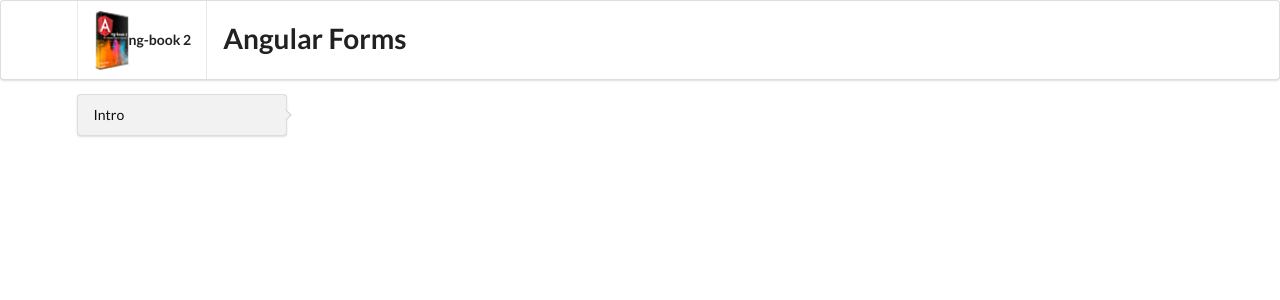
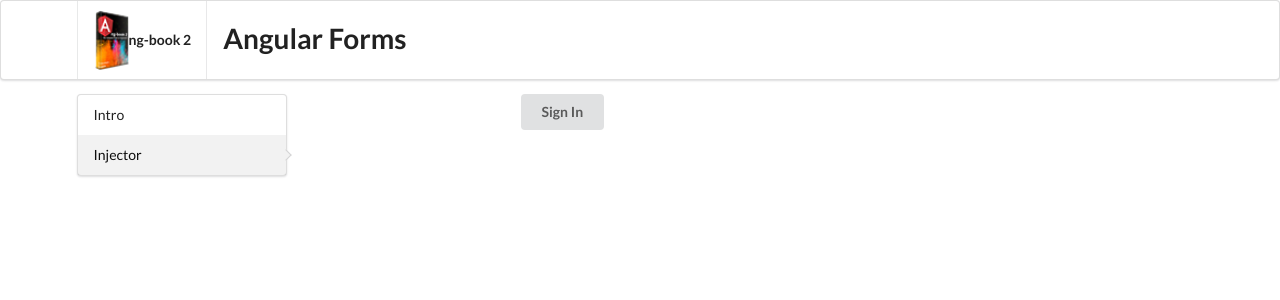
Before and after one commit to st411ar/dependency-injection, an Angular app: page /injector in a window 1280 px wide. Before the commit this address led to /. Shown: the top 300 px of the page. Built offline with nearby package versions, Linux system fonts and the light colour scheme.

Commit message:
created user demo injector component

```diff
--- a/src/app/app.module.ts
+++ b/src/app/app.module.ts
@@ -7,14 +7,17 @@
 import { SidebarComponent } from './sidebar/sidebar.component';
 import { ItemComponent } from './sidebar/item/item.component';
 import { IntroComponent } from './intro/intro.component';
+import { UserDemoInjectorComponent } from './user-demo-injector/user-demo-injector.component';
 
 
 export const examples: ExampleModel[] = [
 	{ label: 'Intro', path: '' },
+	{ label: 'Injector', path: 'injector' },
 ];
 
 const routes: Routes = [
 	{ path: '', component: IntroComponent, pathMatch: 'full' },
+	{ path: 'injector', component: UserDemoInjectorComponent, pathMatch: 'full' },
 ];
 
 
@@ -24,6 +27,7 @@
 		SidebarComponent,
 		ItemComponent,
 		IntroComponent,
+		UserDemoInjectorComponent,
 	],
 	imports: [
 		BrowserModule,
--- /dev/null
+++ b/src/app/user-demo-injector/user-demo-injector.component.html
@@ -0,0 +1,14 @@
+<div>
+	<p
+			*ngIf="userName"
+			class="welcome"
+	>
+		Welcome: {{ userName }}
+	</p>
+	<button
+			class="ui button"
+			(click)="signIn()"
+	>
+		Sign In
+	</button>
+</div>
--- /dev/null
+++ b/src/app/user-demo-injector/user-demo-injector.component.ts
@@ -0,0 +1,29 @@
+import { Component, OnInit, ReflectiveInjector } from '@angular/core';
+
+import { UserService } from '../services/user.service';
+
+@Component({
+	selector: 'app-user-demo-injector',
+	templateUrl: './user-demo-injector.component.html'
+})
+export class UserDemoInjectorComponent implements OnInit {
+	userName: string;
+	userService: UserService;
+
+	constructor() {
+		const inj: any = ReflectiveInjector.resolveAndCreate([UserService]);
+		this.userService = inj.get(UserService);
+	}
+
+	ngOnInit() {}
+
+
+	signIn(): void {
+		this.userService.setUser({
+			name: 'Nate Murray'
+		});
+		this.userName = this.userService.getUser().name;
+		console.log('User name is: ', this.userName);
+	}
+
+}
```
